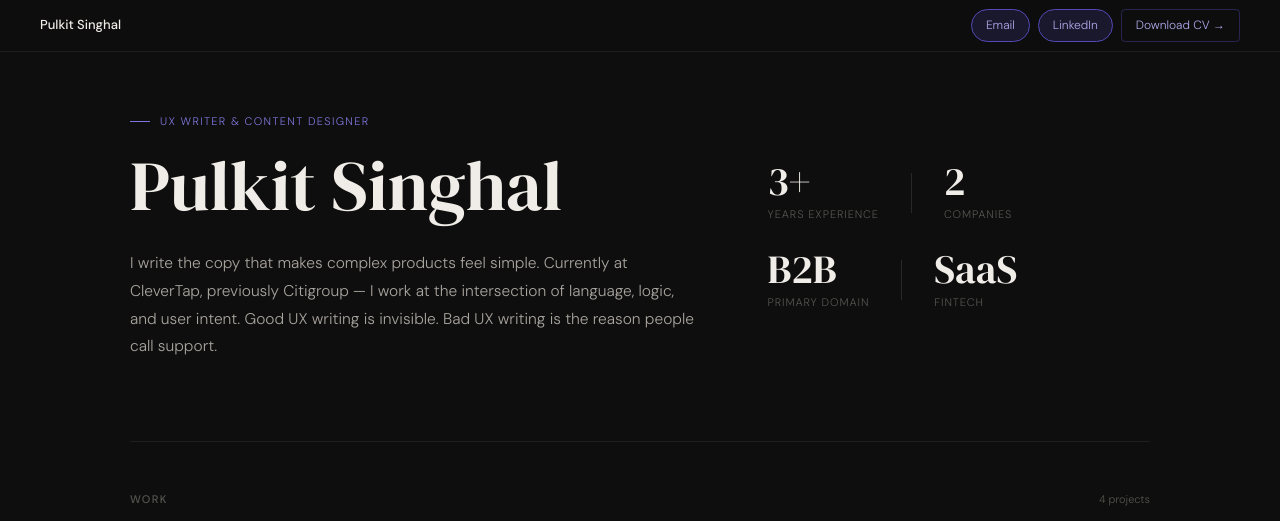
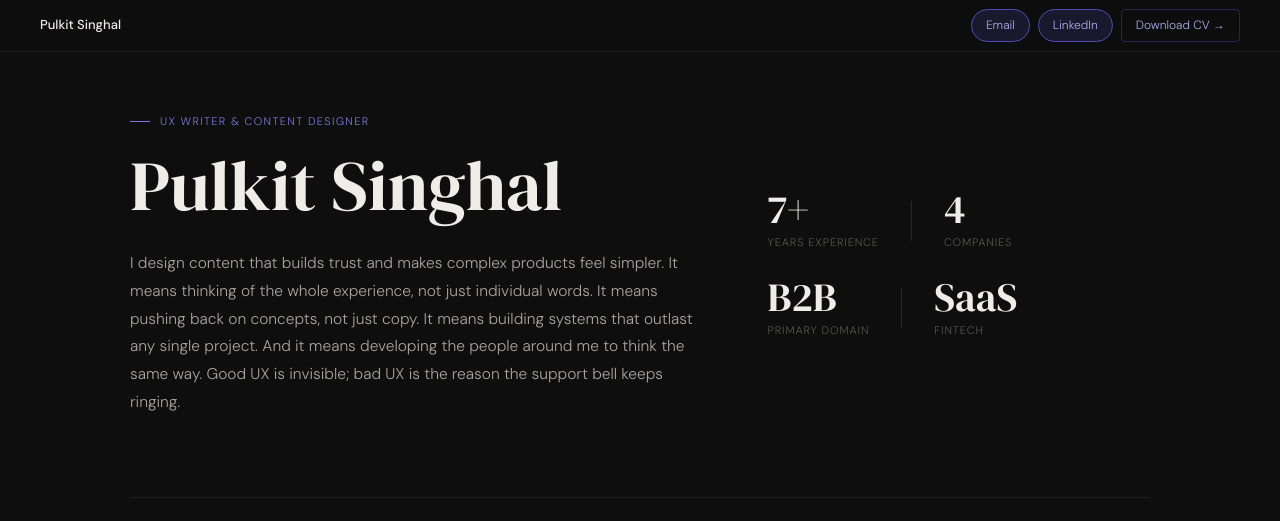
Before and after one commit to Pulkit-UXwriter/UXicorn, a plain HTML site: page index.html in a window 1280 px wide. Shown: the top 521 px of the page. Drawn offline with Linux system fonts and the light colour scheme.

Commit message:
Update index.html

```diff
--- a/index.html
+++ b/index.html
@@ -88,17 +88,19 @@
     <div class="header-left">
       <div class="header-tagline">UX Writer &amp; Content Designer</div>
       <div class="header-name">Pulkit Singhal</div>
-      <div class="header-about">I write the copy that makes complex products feel simple. Currently at CleverTap, previously Citigroup &#8212; I work at the intersection of language, logic, and user intent. Good UX writing is invisible. Bad UX writing is the reason people call support.</div>
+      <div class="header-about">I design content that builds trust and makes complex products feel simpler.
+It means thinking of the whole experience, not just individual words. It means pushing back on concepts, not just copy. It means building systems that outlast any single project. And it means developing the people around me to think the same way.
+Good UX is invisible; bad UX is the reason the support bell keeps ringing.</div>
     </div>
     <div class="header-right">
       <div class="header-right-row">
         <div class="header-stat">
-          <div class="header-stat-num">3+</div>
+          <div class="header-stat-num">7+</div>
           <div class="header-stat-label">Years experience</div>
         </div>
         <div class="header-divider"></div>
         <div class="header-stat">
-          <div class="header-stat-num">2</div>
+          <div class="header-stat-num">4</div>
           <div class="header-stat-label">Companies</div>
         </div>
       </div>
```
